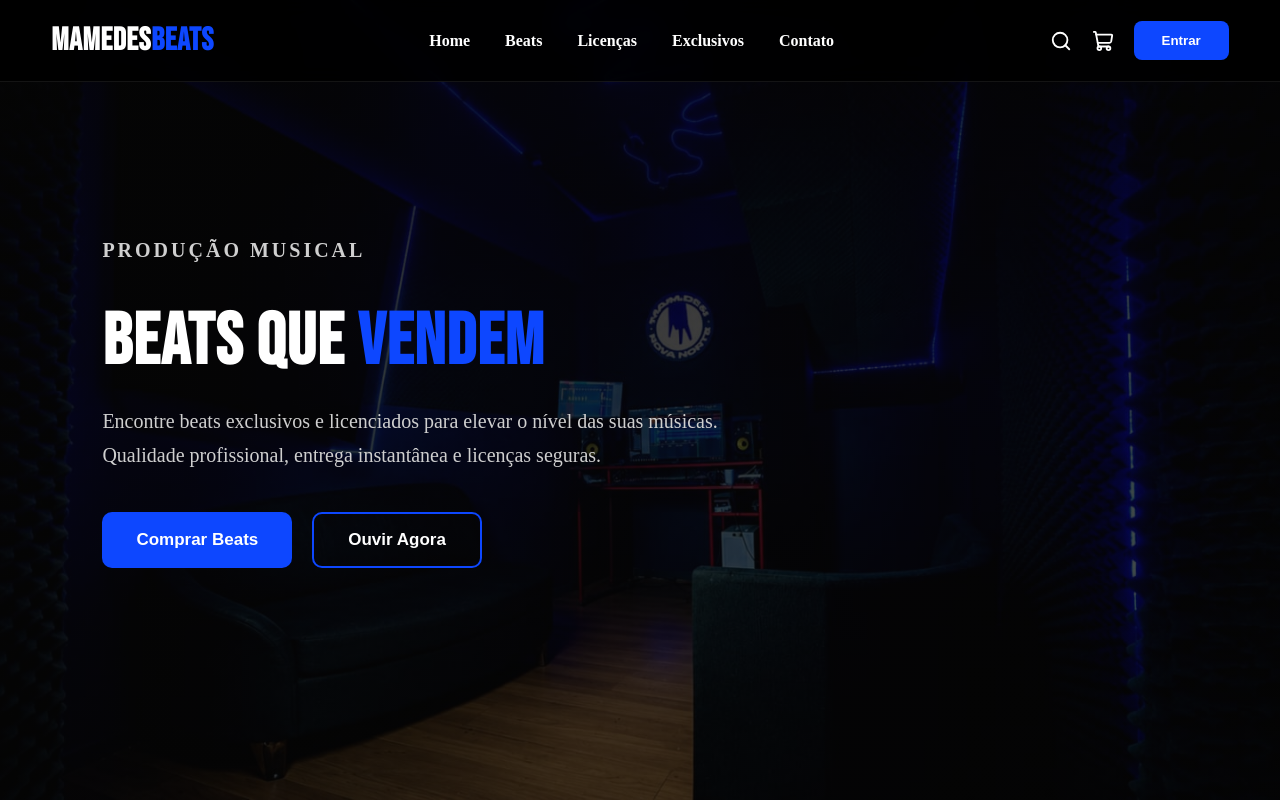
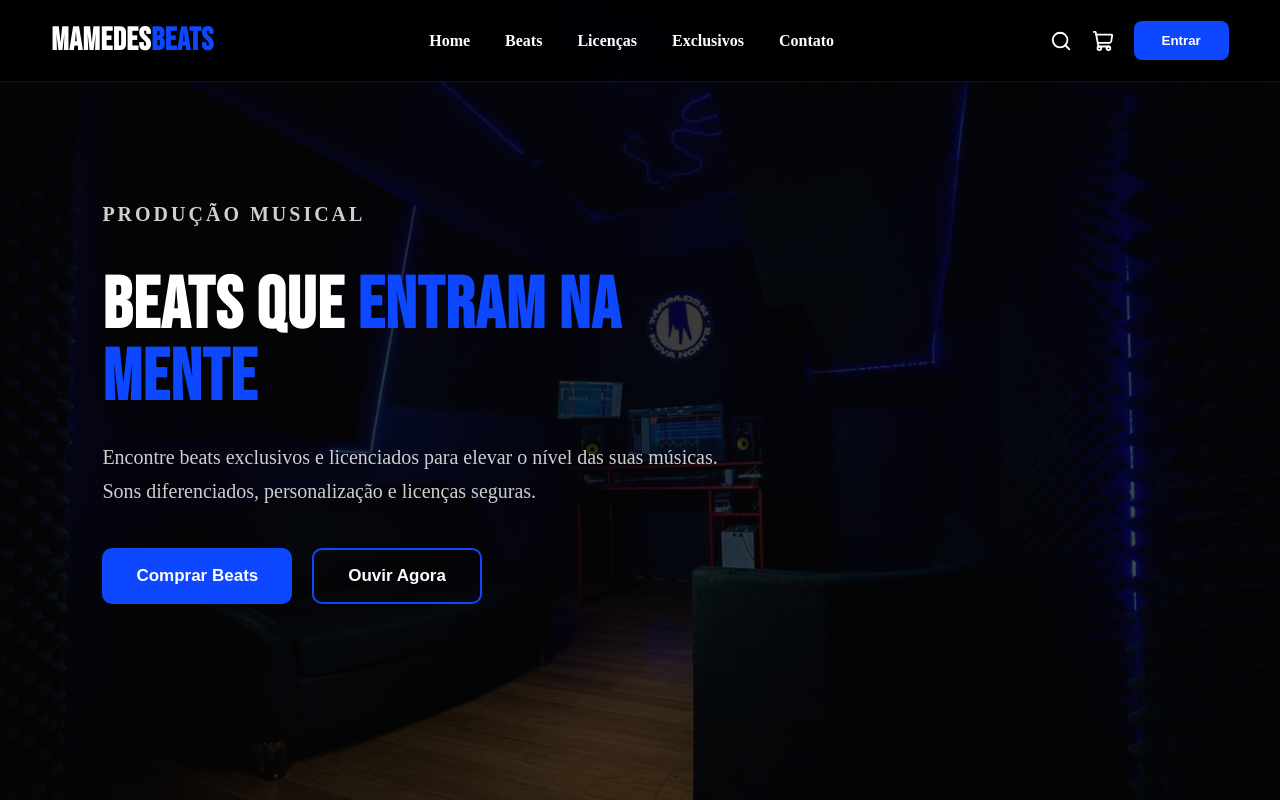
Before and after one commit to davidcaique1998-create/mamedes-beats, a Next.js app: page / in a window 1280 px wide. Built offline with nearby package versions, Linux system fonts and the light colour scheme.

Commit message:
atualizar textos do hero

```diff
--- a/src/components/Hero.jsx
+++ b/src/components/Hero.jsx
@@ -5,13 +5,13 @@ export default function Hero() {
         <p className="subtitle">PRODUÇÃO MUSICAL</p>
 
         <h1>
-          BEATS QUE <span>VENDEM</span>
+          BEATS QUE <span>ENTRAM NA MENTE</span>
         </h1>
 
         <p>
           Encontre beats exclusivos e licenciados para elevar o nível das suas
-          músicas. Qualidade profissional, entrega instantânea e licenças
-          seguras.
+          músicas. Sons diferenciados, personalização e licenças
+  seguras.
         </p>
 
         <div className="buttons">
```
